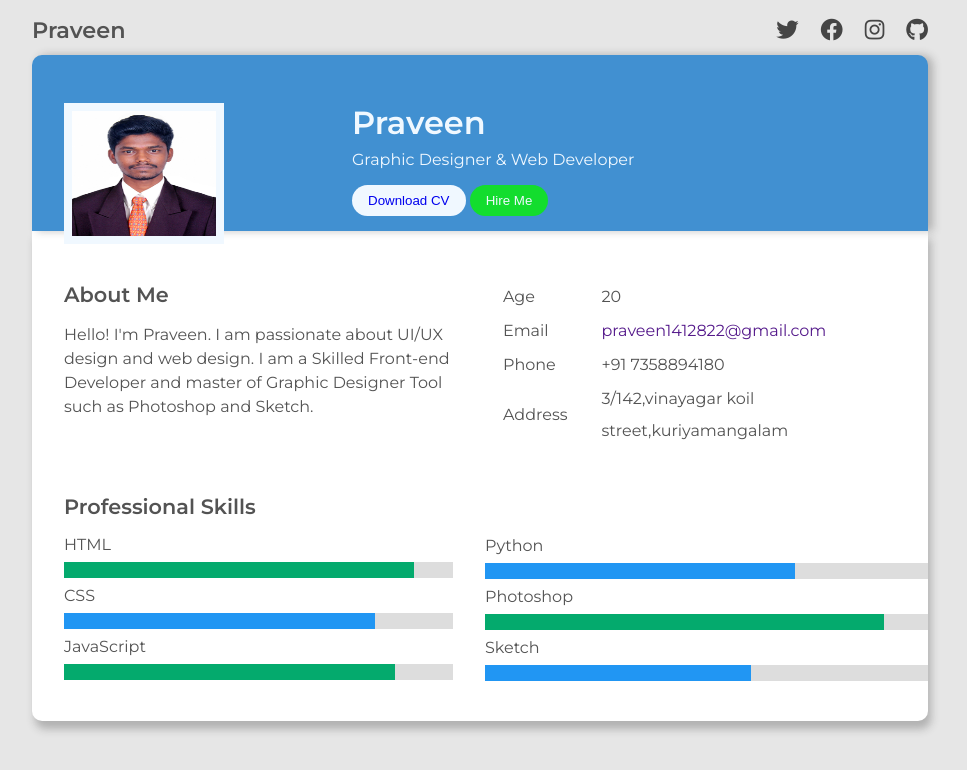
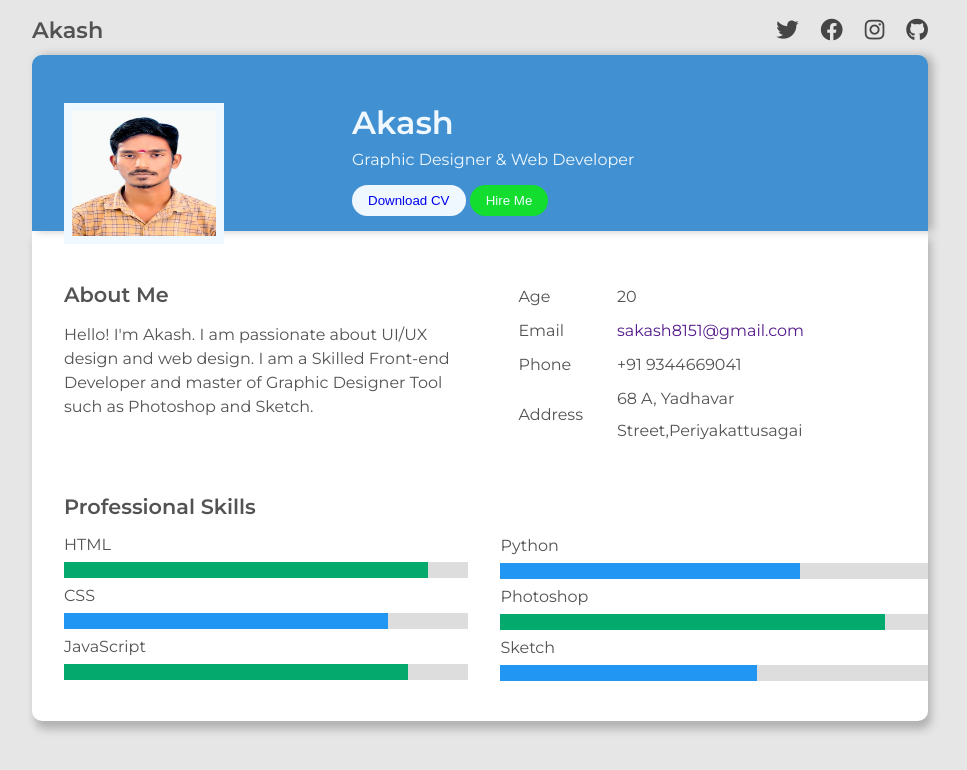
Before and after one commit to IBM-EPBL/IBM-Project-3626-1658584596, a plain HTML site: page resume.html in a window 1280 px wide. Shown: the whole page, without its empty margins (160-1127 px from the left). Drawn offline with Linux system fonts and the light colour scheme.

Commit message:
Add files via upload

```diff
--- a/resume.html
+++ b/resume.html
@@ -21,7 +21,7 @@
 <body>
     <!-- Title Container -->
     <div class="title-container">
-        <div class="name">Praveen</div>
+        <div class="name">Akash</div>
         <div class="social-icons">
             <a href="#"><i class="fa-brands fa-twitter"></i></a>
             <a href="#"><i class="fa-brands fa-facebook"></i></a>
@@ -32,11 +32,11 @@
     <!-- Upper Box -->
     <div class="upper-box">
         <div class="profile-box">
-            <img src="./profilepic.jpg" height="80%" width="55%">
+            <img src="./profilepic.jfif" height="80%" width="55%">
         </div>
         <div class="detail-box">
             <div class="name">
-                Praveen
+                Akash
             </div>
             <div class="para">Graphic Designer & Web Developer</div>
             <div class="buttons">
@@ -51,7 +51,7 @@
             <br>
             <div class="title">About Me</div>
             <div class="paragraph">
-                Hello! I'm Praveen. I am passionate about UI/UX design and web design. I am a Skilled Front-end
+                Hello! I'm Akash. I am passionate about UI/UX design and web design. I am a Skilled Front-end
                 Developer and master of Graphic Designer Tool such as Photoshop and Sketch.
             </div>
             <div class="skill-bars">
@@ -83,15 +83,15 @@
                 </tr>
                 <tr>
                     <td>Email</td>
-                    <td><a href="" style="text-decoration: none;">praveen1412822@gmail.com</a></td>
+                    <td><a href="" style="text-decoration: none;">sakash8151@gmail.com</a></td>
                 </tr>
                 <tr>
                     <td>Phone</td>
-                    <td>+91 7358894180</td>
+                    <td>+91 9344669041</td>
                 </tr>
                 <tr>
                     <td>Address</td>
-                    <td>3/142,vinayagar koil street,kuriyamangalam</td>
+                    <td>68 A, Yadhavar Street,Periyakattusagai</td>
                 </tr>
             </table>
             <div class="skill-bars">
```
Also changed, not shown: contact.html (+4 -4 lines), output1.jpg, output2.jpg, output3.png, profile.jpg, profilepic.jfif (added).
